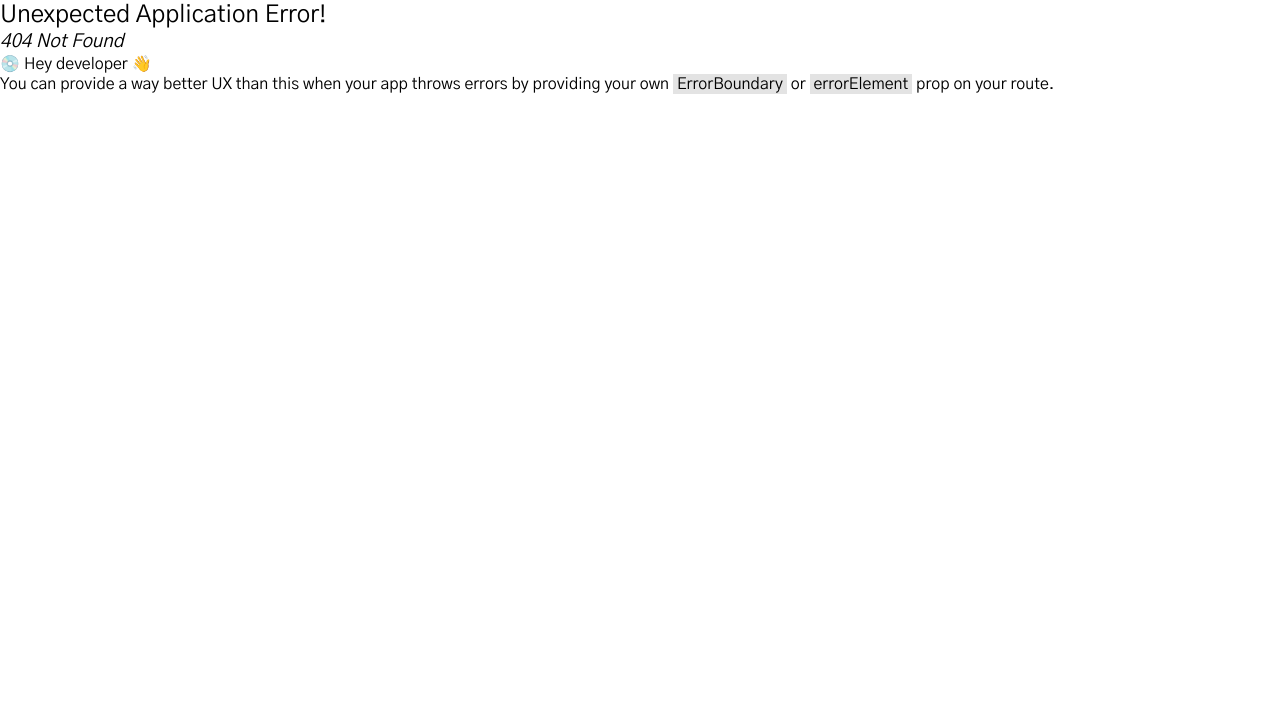
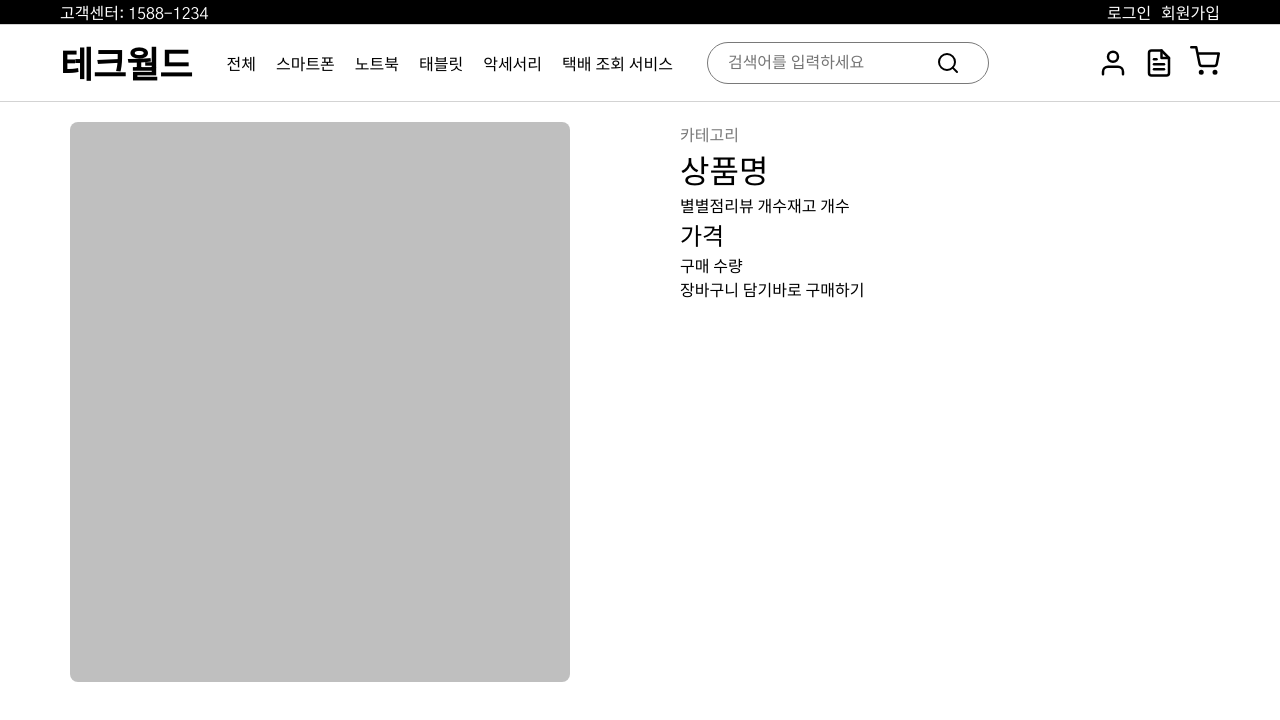
Before and after one commit to TH-97/Electronic-devices-shopping-mall, a React (Vite) app: page /product/1 in a window 1280 px wide. Before the commit this address had no page. Shown: the top 720 px of the page. Built offline with nearby package versions, Linux system fonts and the light colour scheme; data requests are answered from the project's data file.

Commit message:
fix : Dockerfile 수정

```diff
--- a/src/app/routers.tsx
+++ b/src/app/routers.tsx
@@ -6,6 +6,7 @@ import { ParcelTrack } from "../pages/user/parcel-track";
 import { LoginPage } from "../pages/user/login";
 import { Cart } from "../pages/user/cart";
 import { MyPage } from "../pages/user/myPage";
+import { ProductDetail } from "../widgets/ProductDetail";
 
 export const routers = [
   {
@@ -32,6 +33,10 @@ export const routers = [
         path: "/my-page",
         element: <MyPage />,
       },
+      {
+        path: "/product/:productId",
+        element: <ProductDetail />,
+      },
     ],
   },
   {
--- a/src/entities/order/ui/OrderCard.tsx
+++ b/src/entities/order/ui/OrderCard.tsx
@@ -8,7 +8,6 @@ type Props = {
 
 export function OrderCard(props: Props) {
   const { orderItem } = props;
-  // 총 결제금액 계산
   // 총 결제금액 계산
   const totalPrice = orderItem.OrderDetails.reduce(
     (total, orderItemDetail) =>
--- a/src/widgets/BaseOrderList/ui/BaseOrderList.tsx
+++ b/src/widgets/BaseOrderList/ui/BaseOrderList.tsx
@@ -1,37 +1,7 @@
 import { OrderCard } from "../../../entities/order";
 import { Order } from "../../../entities/order/model/type";
 
-const mockOrders: Order[] = [
-  {
-    order_date: "2025-03-31",
-    OrderDetails: [
-      {
-        order_product_img_url: [
-          "https://via.placeholder.com/100",
-          "https://via.placeholder.com/100",
-        ],
-        order_product_name: ["상품 A", "상품 B"],
-        order_quantity: [2, 1],
-        order_product_price: [5000, 12000],
-      },
-    ],
-  },
-  {
-    order_date: "2025-04-01",
-    OrderDetails: [
-      {
-        order_product_img_url: [
-          "https://via.placeholder.com/100",
-          "https://via.placeholder.com/100",
-          "https://via.placeholder.com/100",
-        ],
-        order_product_name: ["상품 C", "상품 D", "상품 E"],
-        order_quantity: [1, 2, 1],
-        order_product_price: [7000, 3500, 15000],
-      },
-    ],
-  },
-];
+
 type Props = {
   order: Order[];
 };
--- /dev/null
+++ b/src/widgets/ProductDetail/index.ts
@@ -0,0 +1 @@
+export { ProductDetail } from "./ui/ProductDetail";
--- /dev/null
+++ b/src/widgets/ProductDetail/ui/ProductDetail.module.css
@@ -0,0 +1,32 @@
+.product-detail-wrapper {
+  display: flex;
+}
+.product-detail-img {
+  width: 50%;
+  box-sizing: border-box;
+  padding: 20px 40px;
+  display: flex;
+  justify-content: center;
+  align-items: center;
+}
+.product-detail-img img {
+  width: 500px;
+  height: 560px;
+  border-radius: 8px;
+}
+.product-detail-info {
+  width: 50%;
+  display: flex;
+  flex-direction: column;
+  box-sizing: border-box;
+  padding: 20px 40px;
+}
+.product-detail-category {
+  color: #797979;
+}
+.product-detail-review {
+  display: flex;
+}
+.product-detail-button-area {
+  display: flex;
+}
--- /dev/null
+++ b/src/widgets/ProductDetail/ui/ProductDetail.tsx
@@ -0,0 +1,28 @@
+import styles from "./ProductDetail.module.css";
+import gray_img from "../../../assets/gray_image.png";
+
+export function ProductDetail() {
+  return (
+    <div className={styles["product-detail-wrapper"]}>
+      <div className={styles[`product-detail-img`]}>
+        <img src={gray_img} alt="" />
+      </div>
+      <div className={styles[`product-detail-info`]}>
+        <span className={styles[`product-detail-category`]}>카테고리</span>
+        <h1>상품명</h1>
+        <div className={styles[`product-detail-review`]}>
+          <span>별</span>
+          <p>별점</p>
+          <span>리뷰 개수</span>
+          <span>재고 개수</span>
+        </div>
+        <h2>가격</h2>
+        <p>구매 수량</p>
+        <div className={styles[`product-detail-button-area`]}>
+          <p>장바구니 담기</p>
+          <p>바로 구매하기</p>
+        </div>
+      </div>
+    </div>
+  );
+}
```
Also changed, not shown: 1 other file (tests, documents, lock files or other folders).
